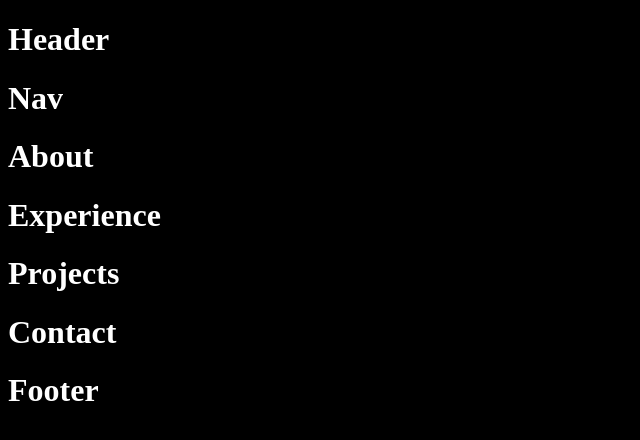
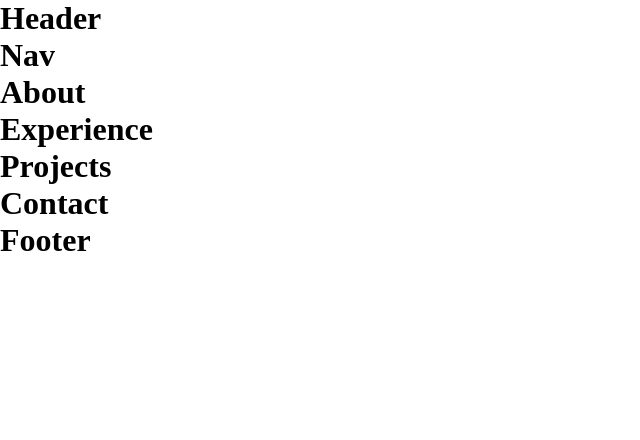
Before and after one commit to TomasGarciaDev/react-portfolio-website, a React (Create React App) app: page / in a window 1280 px wide. Shown: the top 440 px of the page, without its empty margins (0-640 px from the left). Built offline with nearby package versions, Linux system fonts and the light colour scheme.

Commit message:
* styling for index.css

```diff
--- a/src/index.css
+++ b/src/index.css
@@ -1,4 +1,9 @@
-body {
-  background: black;
-  color: white;
+* {
+  margin: 0;
+  padding: 0;
+  border: 0;
+  outline: 0;
+  box-sizing: border-box;
+  list-style: none;
+  text-decoration: none;
 }
```
